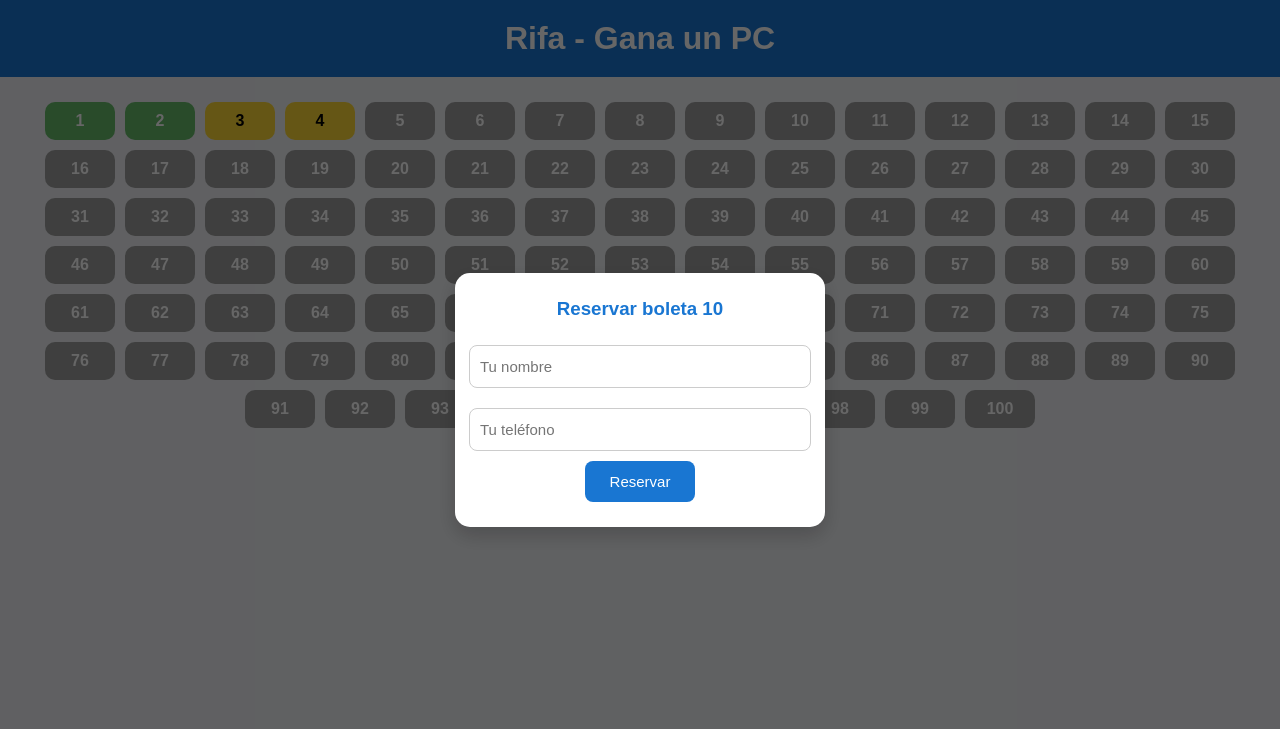
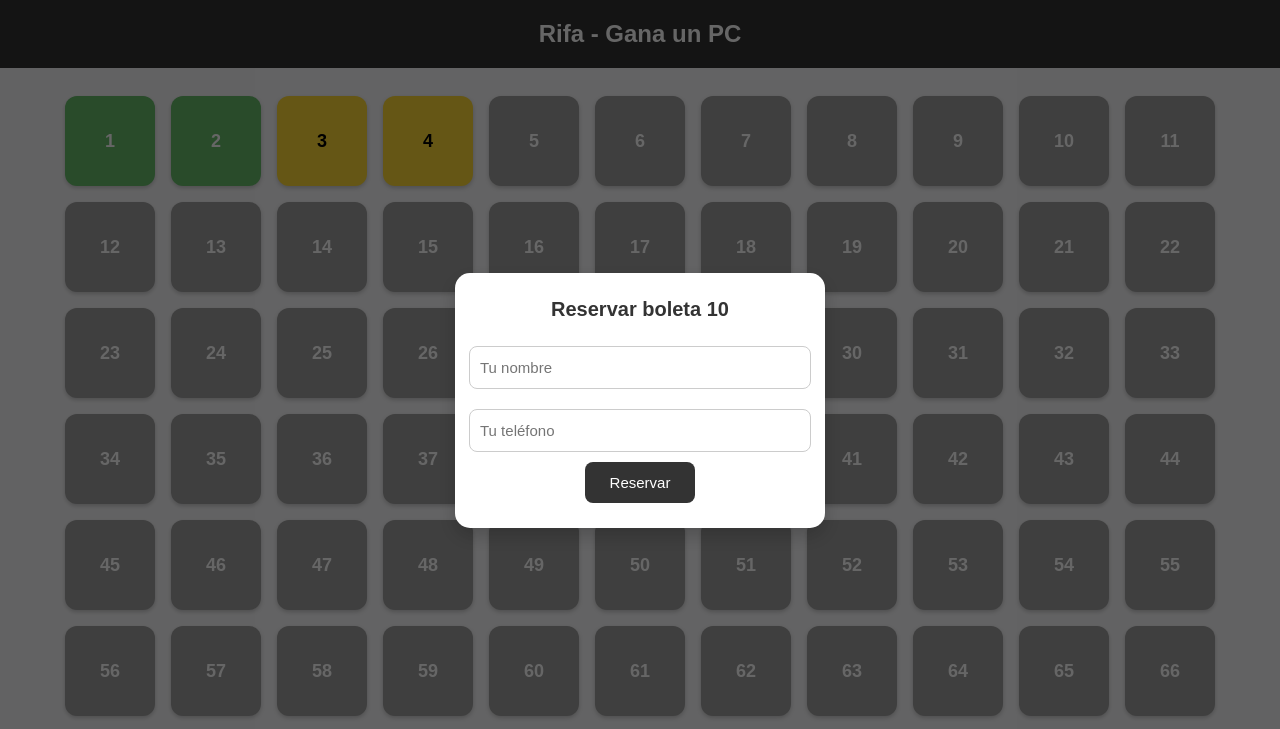
Before and after one commit to elmasteo/sorteo-pc, a website: page index.html in a window 1280 px wide. Both pictures are taken after a click on the element "10". Shown: the top 729 px of the page. Drawn offline with Linux system fonts and the light colour scheme.

Commit message:
ajustes visuales y loader

```diff
--- a/index.html
+++ b/index.html
@@ -5,12 +5,35 @@
   <meta name="viewport" content="width=device-width, initial-scale=1.0">
   <title>Rifa PC</title>
   <style>
-    body { font-family: sans-serif; background: #f0f2f5; text-align: center; margin: 0; padding: 0; }
-    h1 { padding: 20px; background: #1976d2; color: white; margin: 0; }
-    #boletas { display: flex; flex-wrap: wrap; justify-content: center; padding: 20px; }
+    body { font-family: sans-serif; background: #f7f7f9; text-align: center; margin: 0; padding: 0; }
+    h1 {
+      padding: 20px;
+      background: #333;
+      color: white;
+      margin: 0;
+      font-size: 24px;
+    }
+    #boletas {
+      display: flex;
+      flex-wrap: wrap;
+      justify-content: center;
+      padding: 20px;
+    }
     .boleta {
-      display: inline-block; width: 50px; margin: 5px; padding: 10px;
-      border-radius: 10px; cursor: pointer; font-weight: bold; color: white;
+      display: inline-block;
+      width: 60px;
+      height: 60px;
+      margin: 8px;
+      padding: 15px;
+      border-radius: 12px;
+      cursor: pointer;
+      font-weight: bold;
+      font-size: 18px;
+      color: white;
+      display: flex;
+      justify-content: center;
+      align-items: center;
+      box-shadow: 0 2px 4px rgba(0,0,0,0.2);
     }
     .libre { background: #9e9e9e; }
     .pendiente { background: #fdd835; color: black; }
@@ -27,21 +50,28 @@
       box-shadow: 0 8px 20px rgba(0,0,0,0.2);
       display: flex; flex-direction: column; align-items: center;
     }
-    #reservaForm h3 { margin-top: 0; margin-bottom: 15px; color: #1976d2; }
+    #reservaForm h3 { margin-top: 0; margin-bottom: 15px; color: #333; font-size: 20px; }
     #reservaForm input {
       width: 100%; padding: 12px 10px; margin: 10px 0;
       border: 1px solid #ccc; border-radius: 8px; font-size: 15px;
     }
     #reservaForm button {
-      padding: 12px 25px; background: #1976d2; color: white;
+      padding: 12px 25px; background: #333; color: white;
       border: none; border-radius: 8px; cursor: pointer; font-size: 15px;
       transition: background 0.3s;
     }
     #reservaForm button:hover {
-      background: #1565c0;
+      background: #111;
     }
     #errorTelefono {
       color: red; font-size: 14px; display: none;
+    }
+
+    #loader {
+      margin-top: 20px;
+      font-size: 16px;
+      color: #444;
+      display: none;
     }
   </style>
 </head>
@@ -56,6 +86,7 @@
       <input type="tel" id="telefono" placeholder="Tu teléfono" maxlength="10" required>
       <div id="errorTelefono">Número de teléfono inválido</div>
       <button type="submit">Reservar</button>
+      <div id="loader">Estamos confirmando tu boleta... actualiza la página</div>
     </form>
   </div>
 
@@ -84,7 +115,6 @@ function seleccionar(num) {
     }
 
     const telefonoInput = document.getElementById('telefono');
-// Limitar input solo a números mientras escribe
     telefonoInput.addEventListener('input', () => {
       telefonoInput.value = telefonoInput.value.replace(/\D/g, '');
     });
@@ -95,6 +125,7 @@ document.getElementById('reservaForm').onsubmit = e => {
       const telefono = telefonoInput.value.trim();
       const nombre = document.getElementById('nombre').value.trim();
       const error = document.getElementById('errorTelefono');
+      const loader = document.getElementById('loader');
 
       if (!/^\d{10}$/.test(telefono)) {
         error.style.display = 'block';
@@ -103,6 +134,8 @@ document.getElementById('reservaForm').onsubmit = e => {
         error.style.display = 'none';
       }
 
+      loader.style.display = 'block';
+
       fetch('/.netlify/functions/reservar', {
         method: 'POST',
         headers: { 'Content-Type': 'application/json' },
@@ -110,14 +143,12 @@ document.getElementById('reservaForm').onsubmit = e => {
       }).then(() => location.reload());
     };
 
-// Cerrar modal al hacer click fuera del formulario
     document.getElementById('modalOverlay').addEventListener('click', (e) => {
       if (e.target.id === 'modalOverlay') {
         e.target.style.display = 'none';
         document.getElementById('errorTelefono').style.display = 'none';
       }
     });
-
   </script>
 </body>
 </html>
```
Lines whose indentation alone changed are shown as unchanged.
